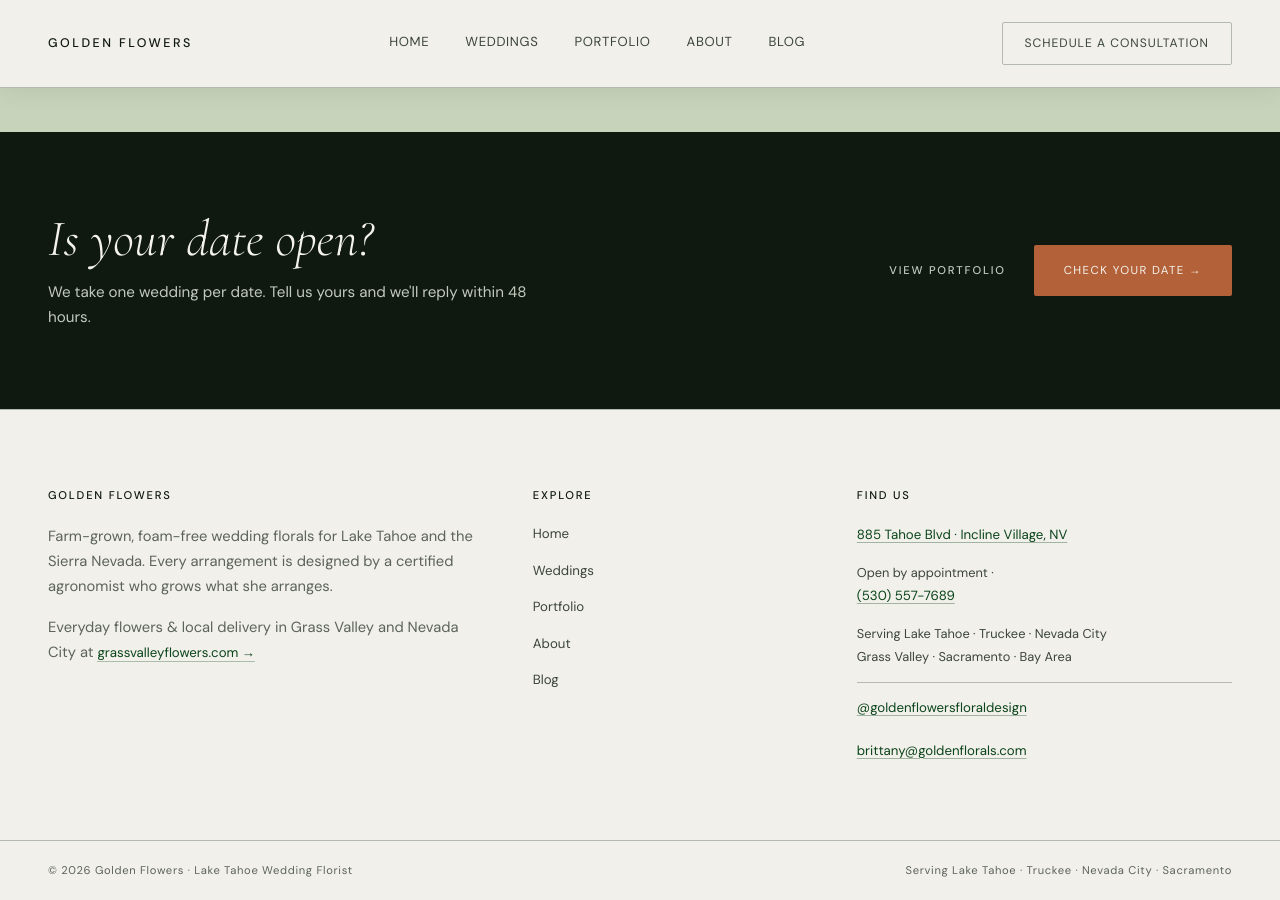
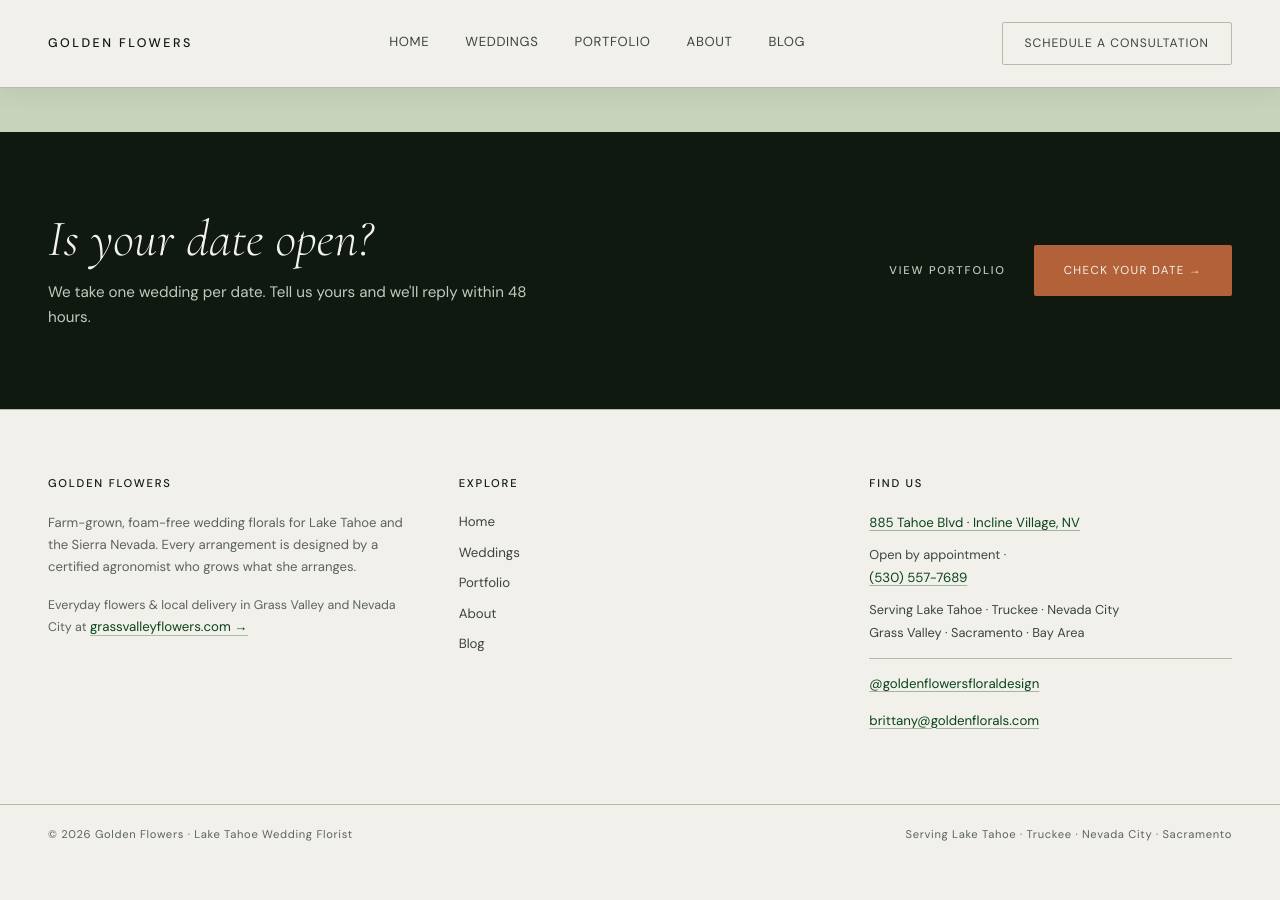
Before and after one commit to jshplhm/goldenflowers, a Jekyll site: the page built from consultation-form/index.md, in a window 1280 px wide and 900 px high, scrolled down 1179 px. Built offline with Jekyll 4.4.1, drawn with Linux system fonts in a browser that asks for light colours; after the commit the page ends 2043 px from its top, so only the background shows below that.

Commit message:
Fix success copy logic + footer horizontal balance
- Success: we only collect email, so confirmation is now 'We'll email you
  within 48 hours' (the phone/video belongs to the optional call, moved there).
- Footer: reverted my wrong-axis change. Back to balanced equal columns
  (middle was hugging left, right floating) and reverted the tagline size bump
  (.92->.82) that introduced a footer font inconsistency. No vertical-spacing
  changes that weren't needed.

Co-Authored-By: Claude Opus 4.8 <noreply@anthropic.com>

```diff
--- a/_includes/consult-modal.html
+++ b/_includes/consult-modal.html
@@ -66,10 +66,10 @@
       <div class="form-success-tags" data-success-tags></div>
       <div class="form-success-check" aria-hidden="true">&#10003;</div>
       <h3>Thank you for reaching out.</h3>
-      <p data-success-date-line hidden>We've got your details for <strong data-success-date></strong>. We'll be in touch within <strong>48 hours</strong> to confirm availability, by phone or video.</p>
-      <p data-success-default>We'll be in touch within <strong>48 hours</strong> to confirm availability, by phone or video.</p>
+      <p data-success-date-line hidden>We've got your details for <strong data-success-date></strong>. We'll email you within <strong>48 hours</strong> to confirm availability.</p>
+      <p data-success-default>We'll email you within <strong>48 hours</strong> to confirm availability.</p>
       <div class="form-success-book">
-        <p class="form-success-book-prompt">Prefer to skip the wait? Grab 30 minutes with Brittany.</p>
+        <p class="form-success-book-prompt">Prefer to skip the wait? Grab 30 minutes with Brittany, by phone or video.</p>
         <a href="https://calendar.app.google/iKY1Xqerqtcv6fdj7" target="_blank" rel="noopener" class="btn-primary">Book a consultation call &rarr;</a>
       </div>
       <div class="form-success-next">
--- a/assets/css/style.css
+++ b/assets/css/style.css
@@ -166,8 +166,8 @@ body { padding-top: var(--nav-h); }
   border-top: 1px solid var(--bor);
 }
 .site-footer--full {
-  padding: 76px 48px 64px;
-  display: grid; grid-template-columns: 1.6fr 1fr 1.4fr; gap: 56px;
+  padding: 64px 48px;
+  display: grid; grid-template-columns: 1fr 1fr 1fr; gap: 48px;
 }
 .site-footer--minimal {
   padding: 48px;
@@ -187,10 +187,10 @@ body { padding-top: var(--nav-h); }
 }
 .footer-col a {
   display: block; font-size: .83rem; color: var(--fg2);
-  margin-bottom: 14px; transition: color .2s;
+  margin-bottom: 8px; transition: color .2s;
 }
 .footer-col a:hover { color: var(--acc); }
-.footer-info p { font-size: .82rem; color: var(--fg2); line-height: 1.8; margin-bottom: 14px; }
+.footer-info p { font-size: .82rem; color: var(--fg2); line-height: 1.8; }
 .footer-info a { color: var(--acc); }
 .foot-links { display: flex; gap: 24px; }
 .foot-links a {
@@ -1552,7 +1552,7 @@ h3, .diff-card h3, .step h3, .faq-question h3, .value-item h3,
 /* Body copy in components → one size + rhythm */
 .diff-card p, .step p, .value-item p, .philosophy-item p, .include-text p,
 .cred-item p, .farm-text p, .faq-answer, .wedding-desc, .price-list li,
-.footer-tagline, .footer-sister, .form-intro p, .farm-grid .farm-text p {
+.form-intro p, .farm-grid .farm-text p {
   font-size: .92rem; line-height: 1.7;
 }
 /* Small meta / supporting text → one size */
--- a/consultation-form/index.md
+++ b/consultation-form/index.md
@@ -82,10 +82,10 @@ canonical_url: https://goldenflorals.com/consultation-form
       <div class="form-success-tags" data-success-tags></div>
       <div class="form-success-check" aria-hidden="true">&#10003;</div>
       <h3>Thank you for reaching out.</h3>
-      <p data-success-date-line hidden>We've got your details for <strong data-success-date></strong>. We'll be in touch within <strong>48 hours</strong> to confirm availability, by phone or video.</p>
-      <p data-success-default>We'll be in touch within <strong>48 hours</strong> to confirm availability, by phone or video.</p>
+      <p data-success-date-line hidden>We've got your details for <strong data-success-date></strong>. We'll email you within <strong>48 hours</strong> to confirm availability.</p>
+      <p data-success-default>We'll email you within <strong>48 hours</strong> to confirm availability.</p>
       <div class="form-success-book">
-        <p class="form-success-book-prompt">Prefer to skip the wait? Grab 30 minutes with Brittany.</p>
+        <p class="form-success-book-prompt">Prefer to skip the wait? Grab 30 minutes with Brittany, by phone or video.</p>
         <a href="https://calendar.app.google/iKY1Xqerqtcv6fdj7" target="_blank" rel="noopener" class="btn-primary">Book a consultation call &rarr;</a>
       </div>
       <div class="form-success-next">
```
